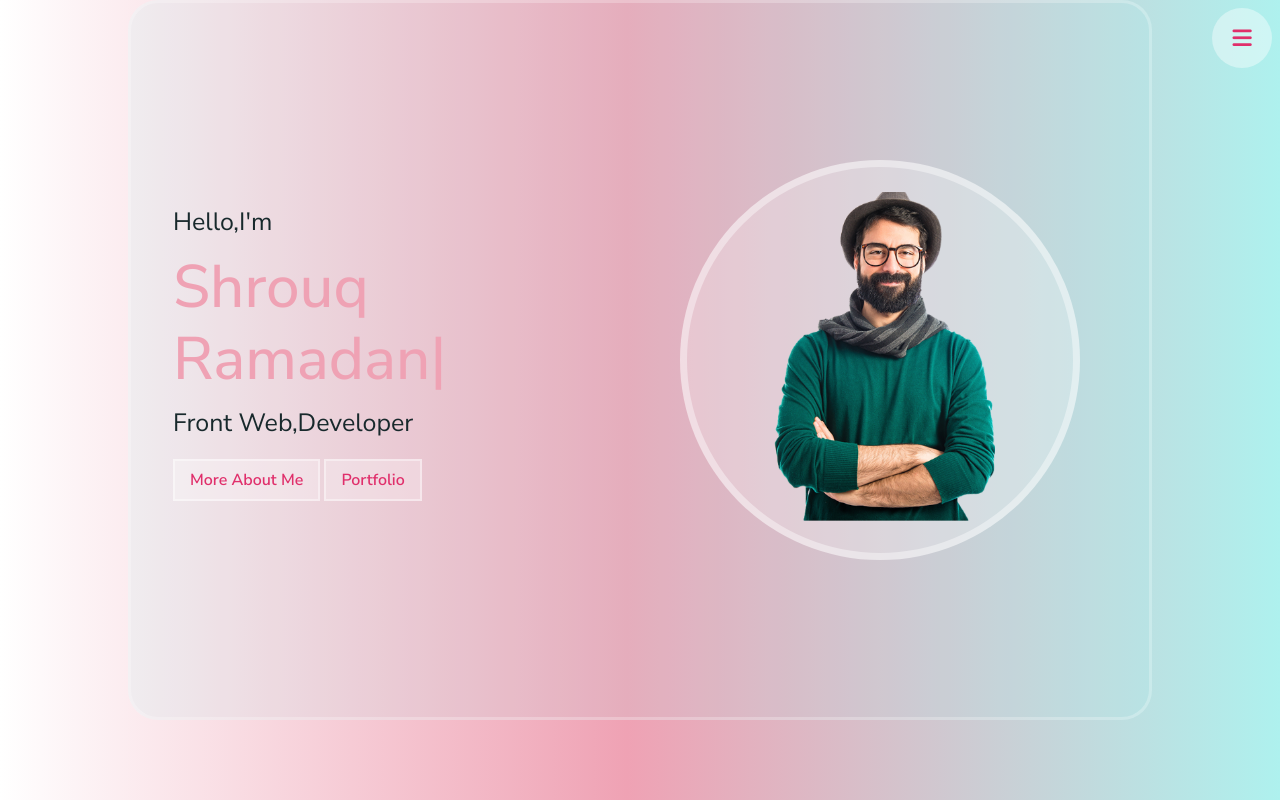
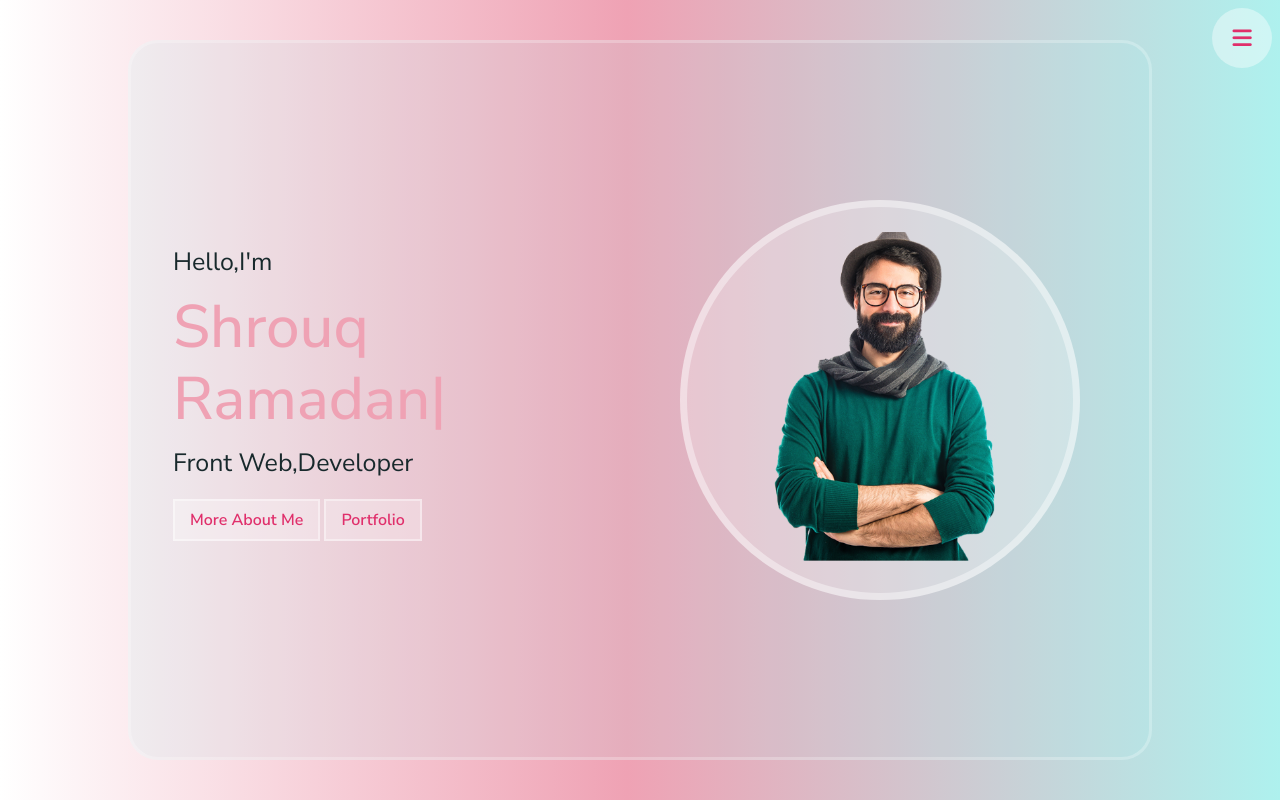
Before and after one commit to ShrouqRamadan/Personal-Portfolio, a plain HTML site: page index.html in a window 1280 px wide. Drawn offline with nearby package versions, Linux system fonts and the light colour scheme.

Commit message:
Update style.css

```diff
--- a/css/style.css
+++ b/css/style.css
@@ -117,7 +117,7 @@ body{
 }
 /* home Section */
 .contant{
-     width: 100%;
+    width: 100%;
     display: flex;
     justify-content: center;
     align-items: center;
@@ -132,9 +132,10 @@ body{
     background-color:#aef1ee25;
     border:3px solid var(--white-alpha-25);
     z-index: 9999;
-    /* margin:40px auto; */
+    margin:40px auto;
     border-radius: 30px;
     padding: 30px;
+
 }
 .home p{
     margin: 0px;
```
